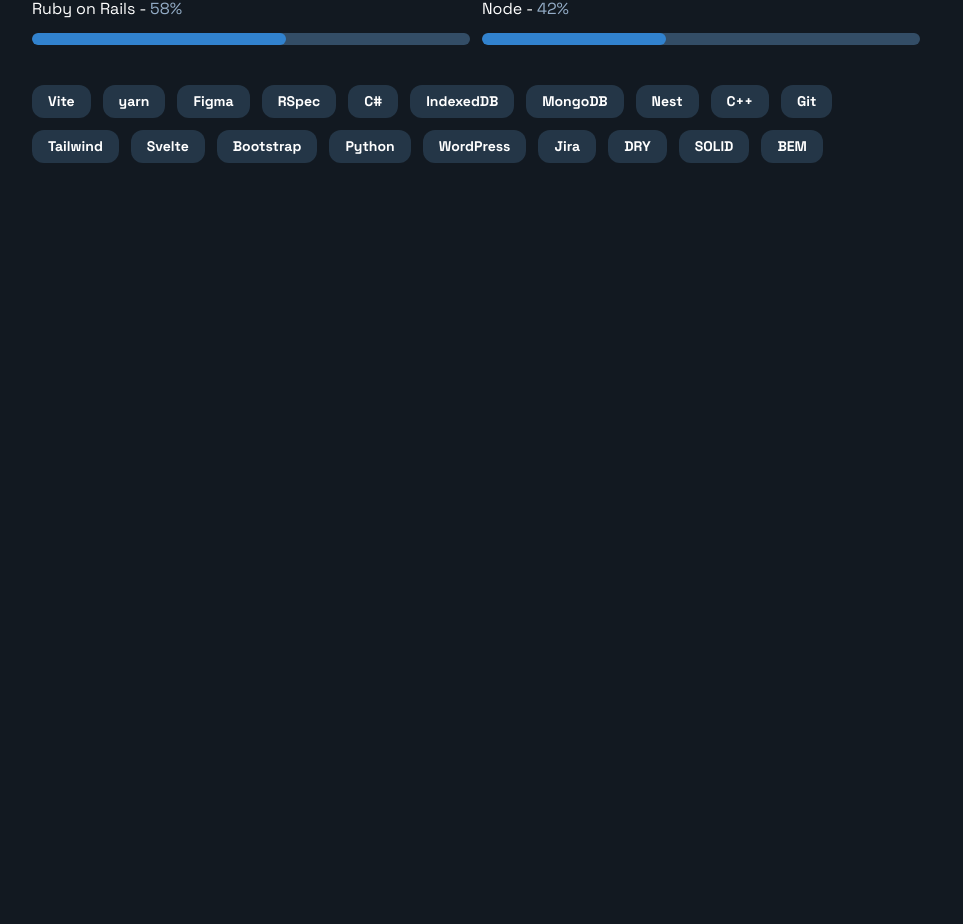
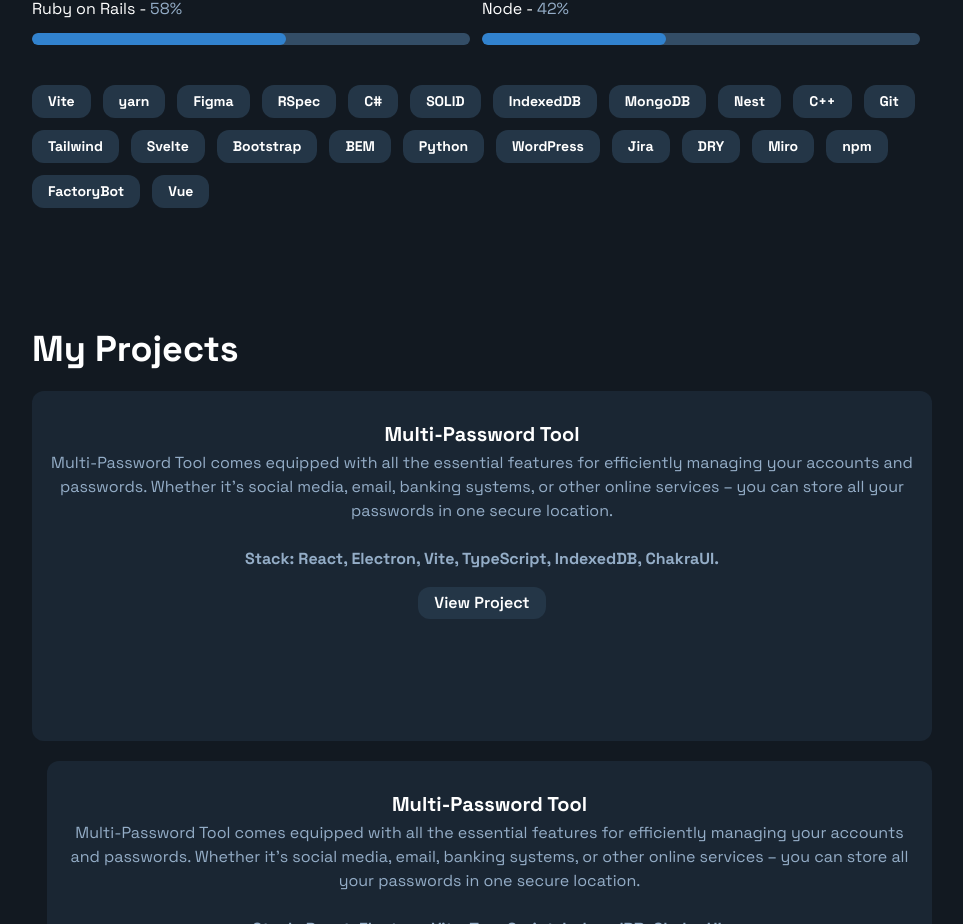
Before and after one commit to DenysHarkavenko/harkavenko_dev, a React (Vite) app: page / in a window 1280 px wide. Shown: the part 1876-2800 px from the top of the page, without its empty margins (158-1121 px from the left). Before the commit the page ends 2099 px from the top, so only its background shows below. Built offline with nearby package versions, Linux system fonts and the light colour scheme.

Commit message:
starting create projects section

```diff
--- a/src/components/Header/Header.tsx
+++ b/src/components/Header/Header.tsx
@@ -1,9 +1,9 @@
-import { Box, Button, Flex, Heading, Image, Link, Text } from '@chakra-ui/react'
+import { Box, Flex, Heading, Image, Link, Text } from '@chakra-ui/react'
 import bg_1 from '../../img/145119078.jpeg'
 
 const Header: React.FC = () => {
   return (
-    <Box bg='#121921'>
+    <Box bg='#121921' as='header'>
       <Flex
         maxW='980px'
         p='60px 40px'
--- a/src/components/Main/Main.tsx
+++ b/src/components/Main/Main.tsx
@@ -2,6 +2,7 @@
 import AboutMe from './AboutMe'
 import DevelopmentExperience from './DevelopmentExperience'
 import Skills from './Skills'
+import Projects from './Projects'
 
 const Main: React.FC = () => {
   return (
@@ -10,6 +11,7 @@
         <AboutMe />
         <DevelopmentExperience />
         <Skills />
+        <Projects />
       </Box>
     </Box>
   )
--- /dev/null
+++ b/src/components/Main/Projects.tsx
@@ -0,0 +1,94 @@
+import { Box, Heading, Text, Flex, Button, Image } from '@chakra-ui/react'
+import asd from '../../img/pr_1.png'
+
+const Projects: React.FC = () => {
+  return (
+    <Box as='section' p='60px 40px'>
+      <Heading textAlign={['center', null, null, 'unset', 'unset']}>
+        My Projects
+      </Heading>
+
+      <Flex justify='space-between' flexWrap='wrap'>
+        <Flex
+          bg='#1A2633'
+          p='16px'
+          borderRadius='12px'
+          mt='20px'
+          direction={['column-reverse', null, null, 'row', null]}
+          justify='space-between'
+          textAlign='center'
+          //   maxW='400px'
+          minH='350px'
+        >
+          <Box>
+            <Heading fontSize='20px' mt={['15px']}>
+              Multi-Password Tool
+            </Heading>
+            <Text color='#94ADC7' mt='5px'>
+              Multi-Password Tool comes equipped with all the essential features
+              for efficiently managing your accounts and passwords. Whether it's
+              social media, email, banking systems, or other online services –
+              you can store all your passwords in one secure location.
+              <br />
+              <br />
+              <span style={{ fontWeight: 'Bold' }}>
+                Stack: React, Electron, Vite, TypeScript, IndexedDB, ChakraUI.
+              </span>
+            </Text>
+            <Button
+              borderRadius='12px'
+              h='32px'
+              bg='#243647'
+              color='#fff'
+              mt='16px'
+            >
+              View Project
+            </Button>
+          </Box>
+          {/* <Image src={asd} maxW='200px' maxH='150px' borderRadius='12px' /> */}
+        </Flex>
+        <Flex
+          bg='#1A2633'
+          p='16px'
+          borderRadius='12px'
+          mt='20px'
+          direction={['column-reverse', null, null, 'row', null]}
+          justify='space-between'
+          textAlign='center'
+          //   maxW='400px'
+          minH='350px'
+          ml='15px'
+        >
+          <Box>
+            <Heading fontSize='20px' mt={['15px']}>
+              Multi-Password Tool
+            </Heading>
+            <Text color='#94ADC7' mt='5px'>
+              Multi-Password Tool comes equipped with all the essential features
+              for efficiently managing your accounts and passwords. Whether it's
+              social media, email, banking systems, or other online services –
+              you can store all your passwords in one secure location.
+              <br />
+              <br />
+              <span style={{ fontWeight: 'Bold' }}>
+                Stack: React, Electron, Vite, TypeScript, IndexedDB, ChakraUI.
+              </span>
+            </Text>
+            <Button
+              borderRadius='12px'
+              h='32px'
+              bg='#243647'
+              color='#fff'
+              mt='16px'
+            >
+              View Project
+            </Button>
+          </Box>
+          {/* <Image src={asd} maxW='200px' maxH='150px' borderRadius='12px' /> */}
+        </Flex>
+      </Flex>
+    </Box>
+  )
+}
+
+export default Projects
--- a/src/data/skills.ts
+++ b/src/data/skills.ts
@@ -9,4 +9,4 @@
     { skill: 'Node', level: 42 },
 ]
 
-export const techologies = ['Vite', 'yarn', 'Figma', 'RSpec', 'C#', 'IndexedDB', 'MongoDB', 'Nest', 'C++', 'Git', 'Tailwind', 'Svelte', 'Bootstrap', 'Python', 'WordPress', 'Jira', 'DRY', 'SOLID', 'BEM']
+export const techologies = ['Vite', 'yarn', 'Figma', 'RSpec', 'C#', 'SOLID', 'IndexedDB', 'MongoDB', 'Nest', 'C++', 'Git', 'Tailwind', 'Svelte', 'Bootstrap', 'BEM', 'Python', 'WordPress', 'Jira', 'DRY', 'Miro', 'npm', 'FactoryBot', 'Vue']
```
Also changed, not shown: src/img/pr_1.png (added).
